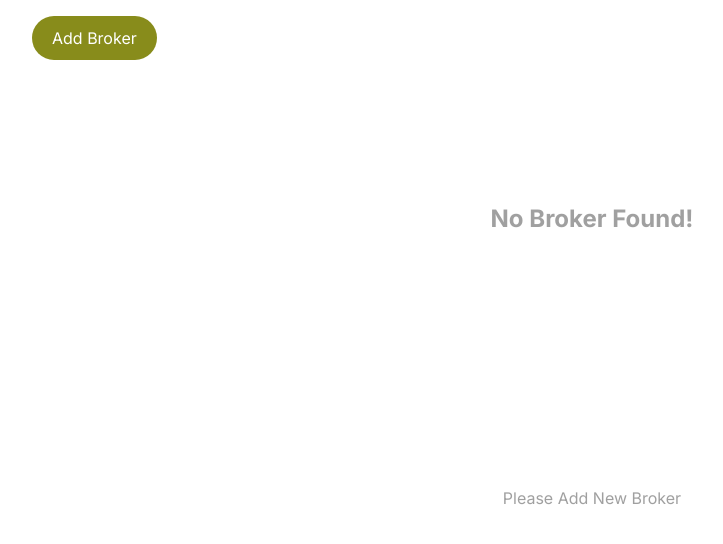
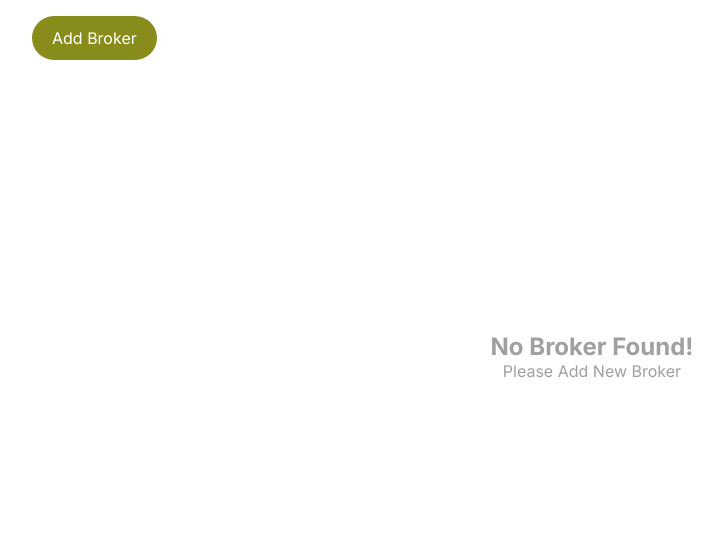
Before and after one commit to Akhilesh-pujar/trading-platform, a Next.js app: page /broker-list in a window 1280 px wide. Shown: the top 544 px of the page, without its empty margins (48-771 px from the left). Built offline with nearby package versions, Linux system fonts and the light colour scheme; no server answers; the database is empty; sample sign-in values are in the browser's storage.

Commit message:
Minor Update

```diff
--- a/src/components/broker/BrokerTable.tsx
+++ b/src/components/broker/BrokerTable.tsx
@@ -193,7 +193,14 @@ const BrokerTable = ({
     );
   } else {
     return (
-      <div style={{ display: "grid", placeItems: "center", height: "70vh" }}>
+      <div
+        style={{
+          display: "grid",
+          placeItems: "center",
+          height: "70vh",
+          alignContent: "center",
+        }}
+      >
         <h2>No Broker Found!</h2>
         <p>Please Add New Broker</p>
       </div>
```
